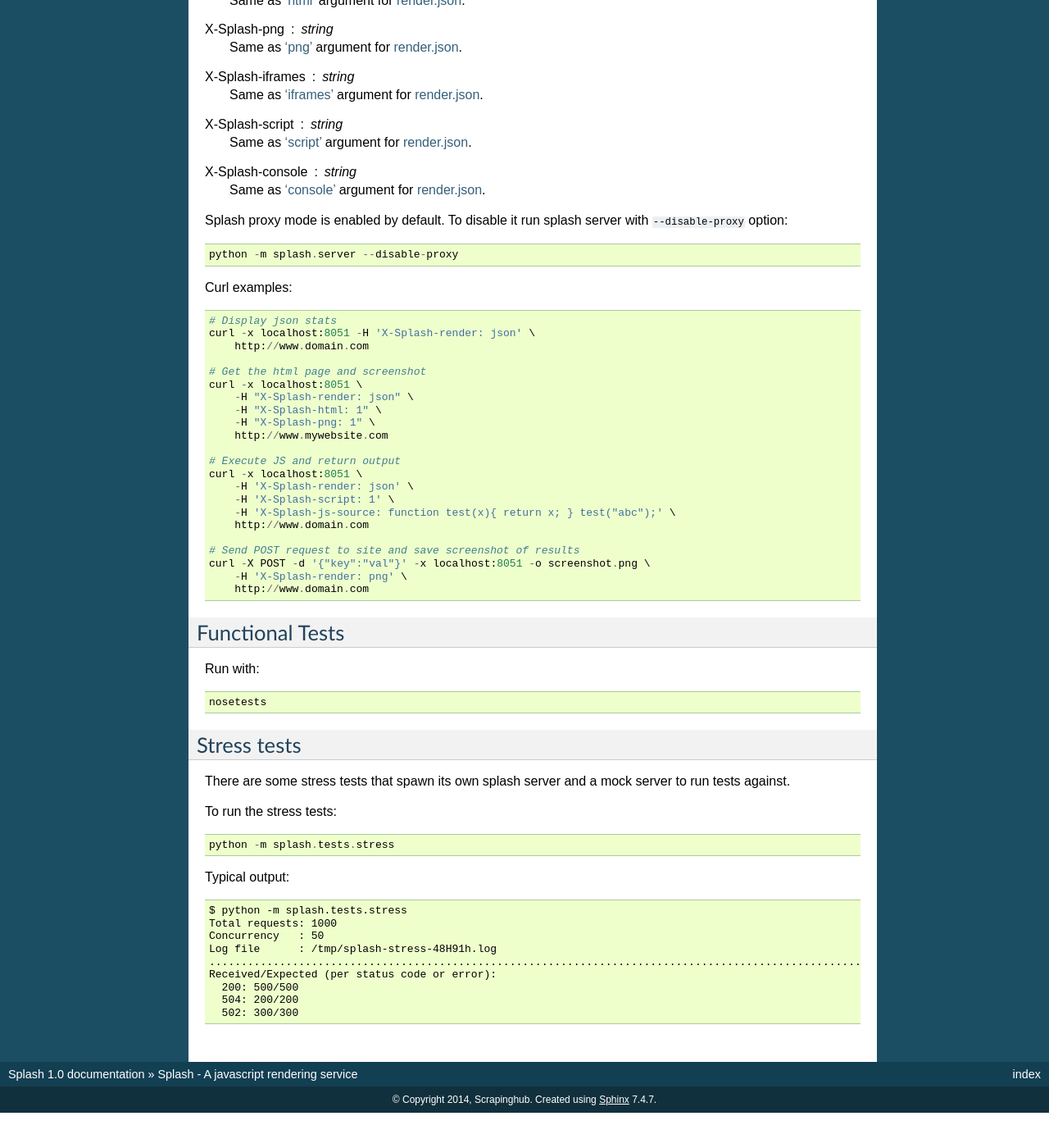
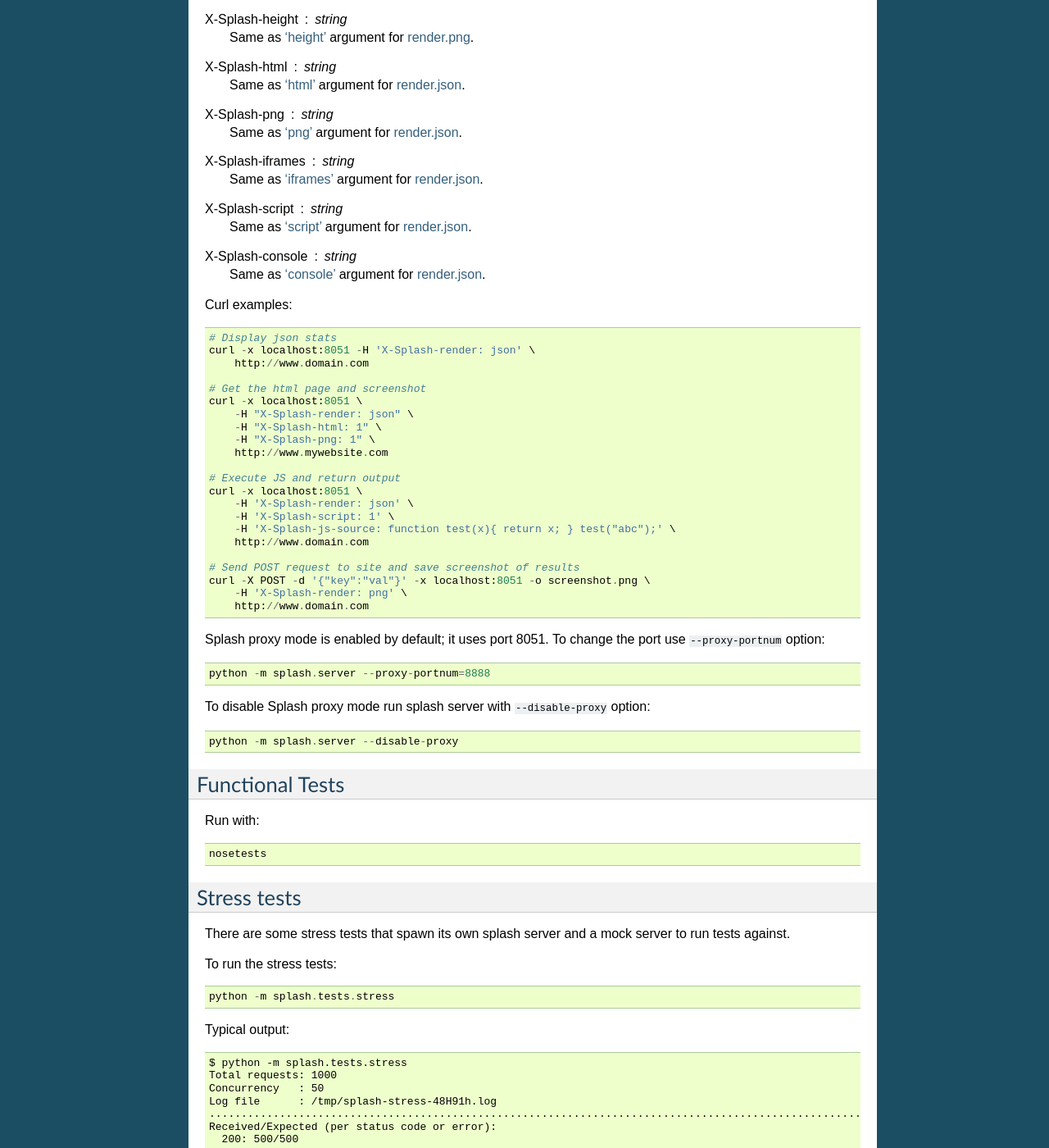
Before and after one commit to scrapinghub/splash, a Sphinx documentation site: the page built from docs/index.rst, in a window 1280 px wide and 1400 px high, scrolled down 7867 px. Shown: the whole window at 82% size. Built offline with Sphinx 7.4.7, drawn with Linux system fonts in a browser that asks for light colours; before the commit the page ends 9224 px from its top, so only the background shows below that; some of the changed text lies outside the part shown.

Commit message:
DOC document Splash ports. See GH-26.

```diff
--- a/docs/index.rst
+++ b/docs/index.rst
@@ -27,6 +27,11 @@
 
 API
 ===
+
+By default, Splash API endpoints listen to port 8050 on all available
+IPv4 addresses. To change the port use ``--port`` option::
+
+    python -m splash.server --port=5000
 
 The following endpoints are supported:
 
@@ -455,8 +460,9 @@
 Splash as a Proxy
 =================
 
-Splash supports working as HTTP proxy. In this mode all the HTTP requests received
-will be proxied and the response will be rendered based in the following HTTP headers:
+Splash supports working as HTTP proxy. In this mode all the HTTP requests
+received will be proxied and the response will be rendered based in the
+following HTTP headers:
 
 X-Splash-render : string : required
   The render mode to use, valid modes are: html, png and json. These modes have
@@ -537,6 +536,15 @@
     curl -X POST -d '{"key":"val"}' -x localhost:8051 -o screenshot.png \
         -H 'X-Splash-render: png' \
         http://www.domain.com
+
+Splash proxy mode is enabled by default; it uses port 8051. To change the port
+use ``--proxy-portnum`` option::
+
+    python -m splash.server --proxy-portnum=8888
+
+To disable Splash proxy mode run splash server with ``--disable-proxy`` option::
+
+    python -m splash.server --disable-proxy
 
 
 Functional Tests
```
Also changed, not shown: other parts of docs/index.rst (+0 -7 lines).
